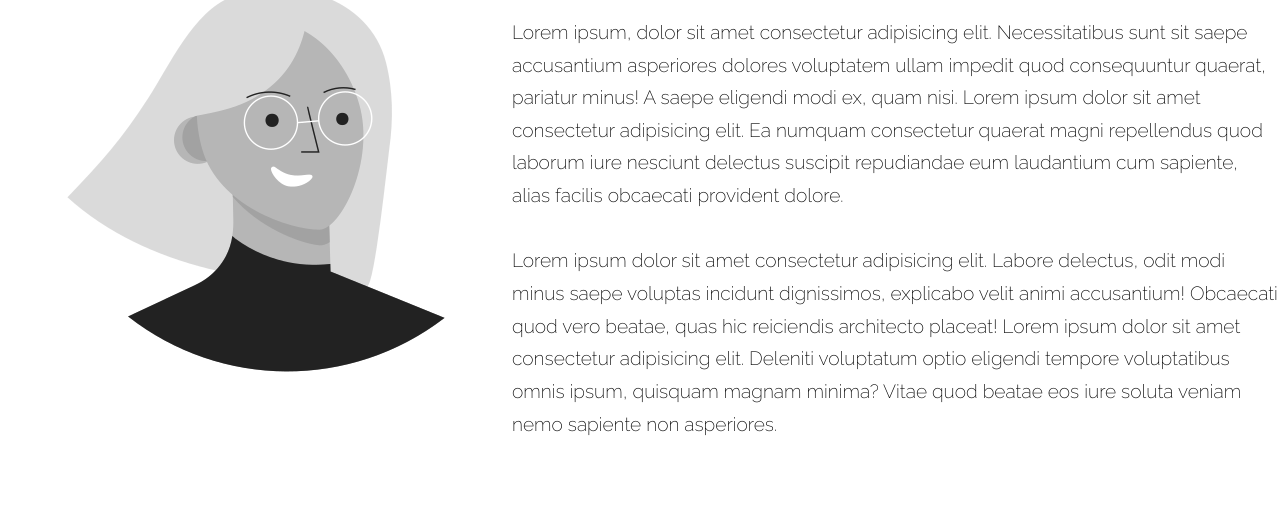
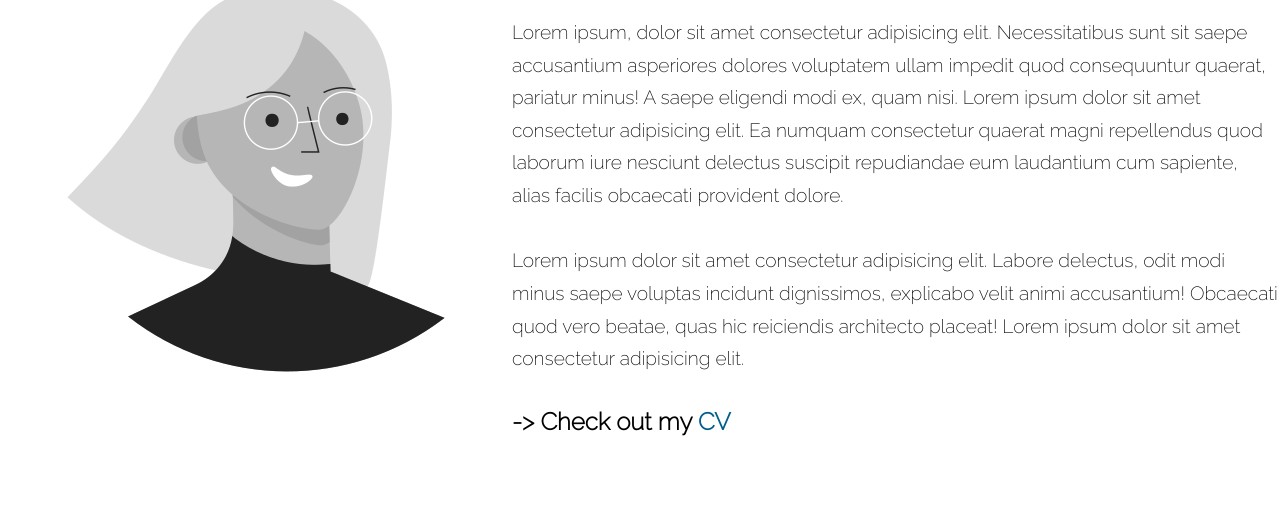
Before and after one commit to JenBerlin/Homework-2-Portfolio, a plain HTML site: page index.html in a window 1280 px wide. Shown: the part 233-741 px from the top of the page. Drawn offline with Linux system fonts and the light colour scheme.

Commit message:
including pdf cv

```diff
--- a/assets/css/style.css
+++ b/assets/css/style.css
@@ -258,6 +258,9 @@ section {
   margin-left: 0.5cm;
 }
 
+#CV {
+  color: rgb(0, 95, 139);
+}
 @media screen and (max-width: 999px) {
   .navbar {
     flex-direction: column;
--- a/index.html
+++ b/index.html
@@ -33,7 +33,9 @@
                 <h3 id="About-me" class="header-box-1">About me</h3>
                     <p class="text-box-1">Lorem ipsum, dolor sit amet consectetur adipisicing elit. Necessitatibus sunt sit saepe accusantium asperiores dolores voluptatem ullam impedit quod consequuntur quaerat, pariatur minus! A saepe eligendi modi ex, quam nisi. Lorem ipsum dolor sit amet consectetur adipisicing elit. Ea numquam consectetur quaerat magni repellendus quod laborum iure nesciunt delectus suscipit repudiandae eum laudantium cum sapiente, alias facilis obcaecati provident dolore.
                     <br><br>
-                    Lorem ipsum dolor sit amet consectetur adipisicing elit. Labore delectus, odit modi minus saepe voluptas incidunt dignissimos, explicabo velit animi accusantium! Obcaecati quod vero beatae, quas hic reiciendis architecto placeat! Lorem ipsum dolor sit amet consectetur adipisicing elit. Deleniti voluptatum optio eligendi tempore voluptatibus omnis ipsum, quisquam magnam minima? Vitae quod beatae eos iure soluta veniam nemo sapiente non asperiores.</p>
+                    Lorem ipsum dolor sit amet consectetur adipisicing elit. Labore delectus, odit modi minus saepe voluptas incidunt dignissimos, explicabo velit animi accusantium! Obcaecati quod vero beatae, quas hic reiciendis architecto placeat! Lorem ipsum dolor sit amet consectetur adipisicing elit.</p>
+                    <br>
+                    <h2 id="check-out">-> Check out my <a href="./pdf/Profile.pdf"id="CV">CV</a></h2>
             </section>
         </div>
 
```
Also changed, not shown: 1 other file.
